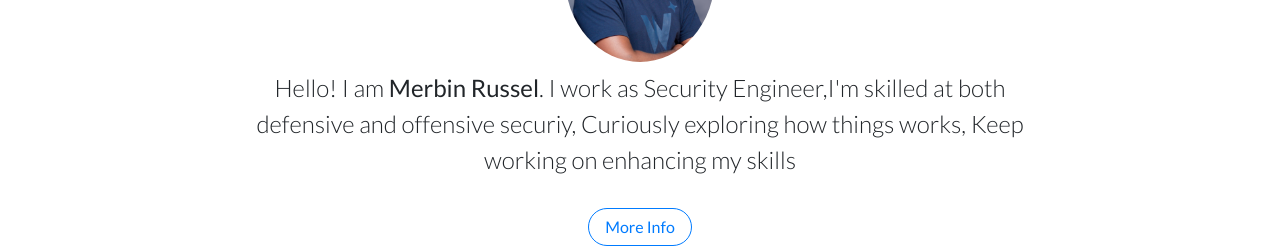
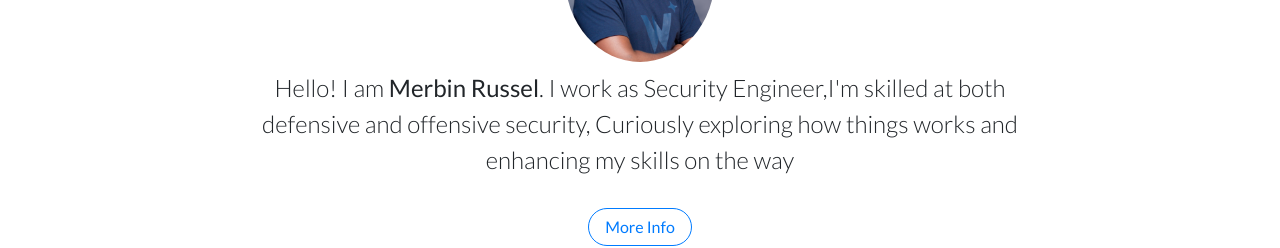
Before and after one commit to merbinr/merbinr.github.io, a plain HTML site: page index.html in a window 1280 px wide. Shown: the part 292-540 px from the top of the page. Drawn offline with nearby package versions, Linux system fonts and the light colour scheme.

Commit message:
fixed typos

```diff
--- a/index.html
+++ b/index.html
@@ -41,7 +41,7 @@
           <div class="avatar">
             <img class="img-fluid rounded-circle" src="assets/img/avatar.jpg">
           </div>
-          <p>Hello! I am <strong>Merbin Russel</strong>. I work as Security Engineer,I'm skilled at both defensive and offensive securiy, Curiously exploring how things works, Keep working on enhancing my skills</p>
+          <p>Hello! I am <strong>Merbin Russel</strong>. I work as Security Engineer,I'm skilled at both defensive and offensive security, Curiously exploring how things works and enhancing my skills on the way</p>
           <a href="#" class="btn btn-outline-primary">More Info</a>
         </div>
       </section>
```
